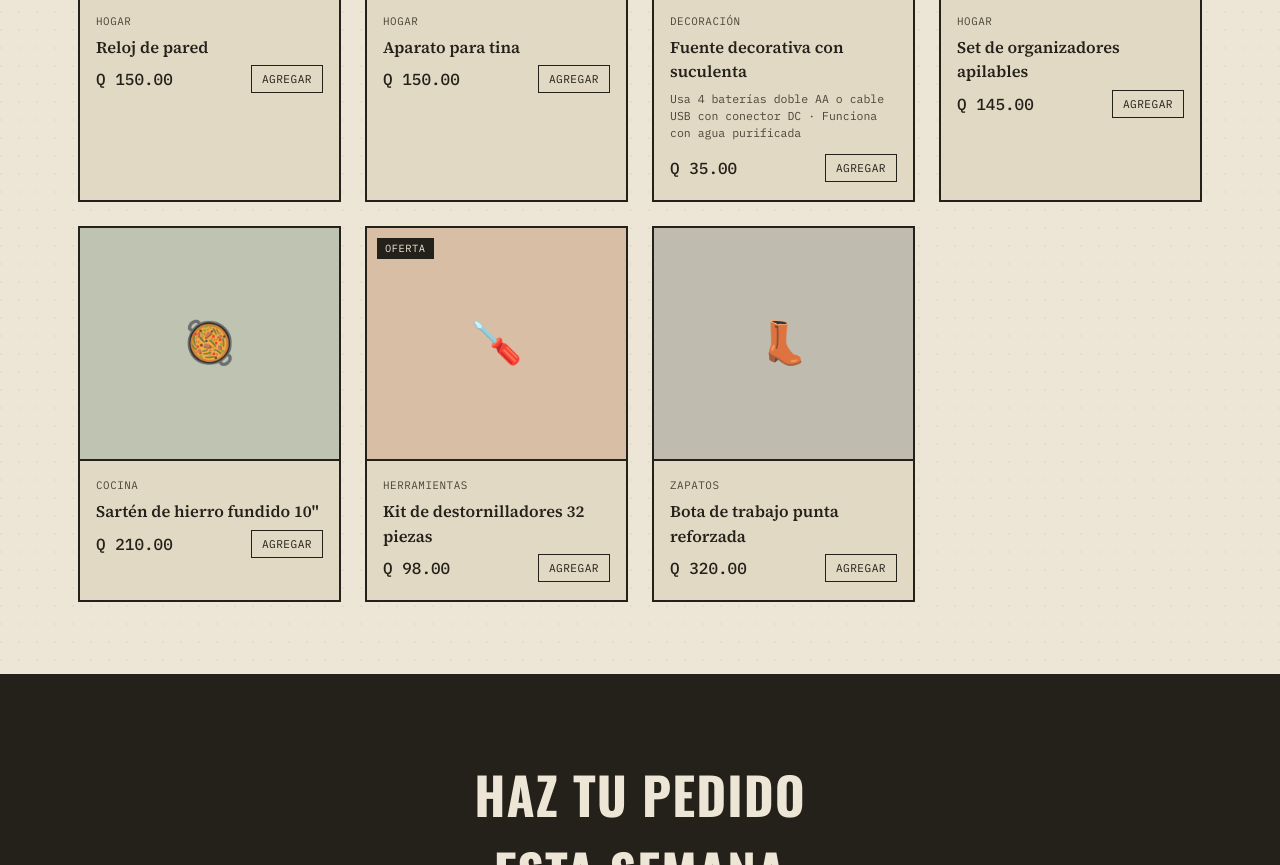
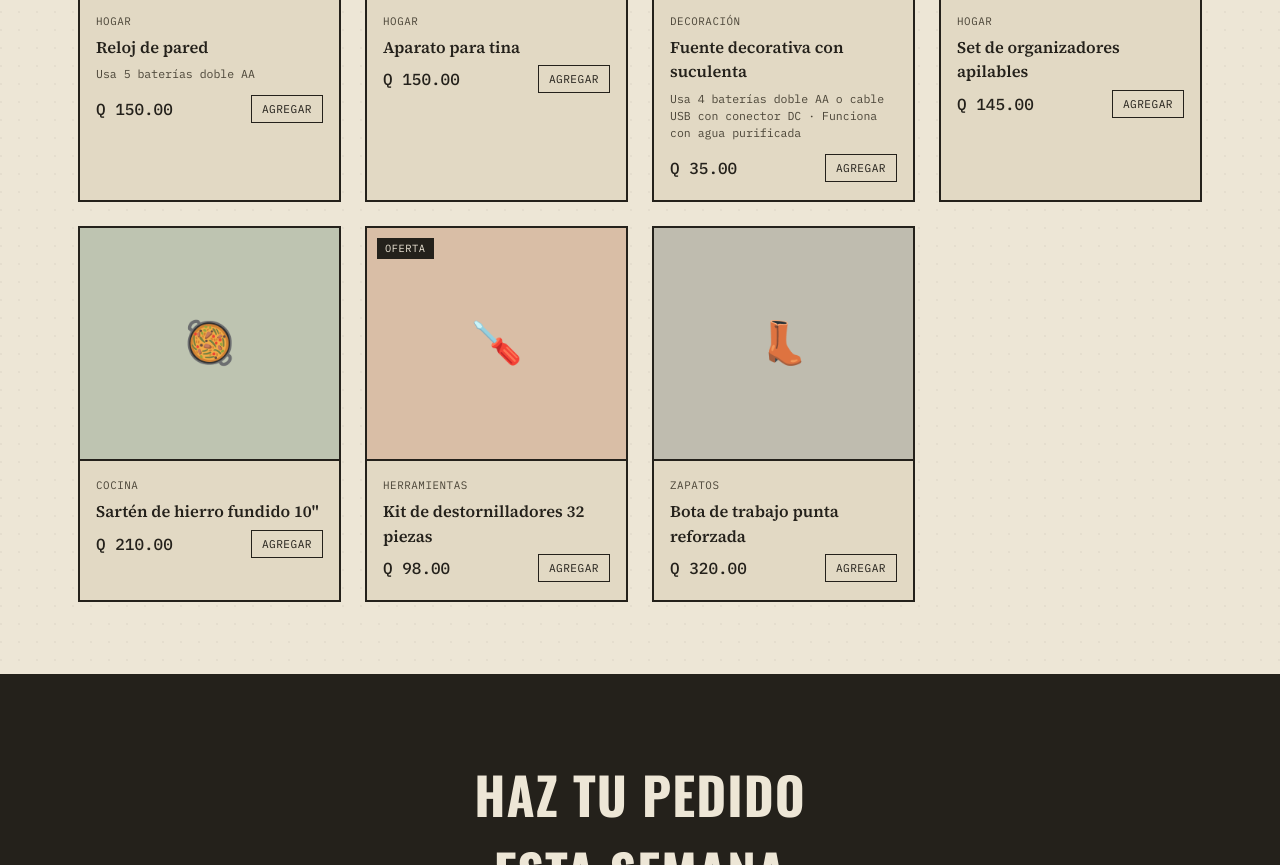
Before and after one commit to vmdivas/my-store-online, a plain HTML site: page index.html in a window 1280 px wide. Shown: the part 1645-2510 px from the top of the page. Drawn offline with nearby package versions, Linux system fonts and the light colour scheme.

Commit message:
Add files via upload

```diff
--- a/index.html
+++ b/index.html
@@ -507,6 +507,7 @@
         <div class="product-body">
           <div class="cat">Hogar</div>
           <h4>Reloj de pared</h4>
+          <p class="desc">Usa 5 baterías doble AA</p>
           <div class="product-footer"><span class="price">Q 150.00</span>
             <button class="add" onclick="toggleItem('p7','Reloj de pared','Hogar',150.00,this)" data-id="p7">Agregar</button>
           </div>
```
